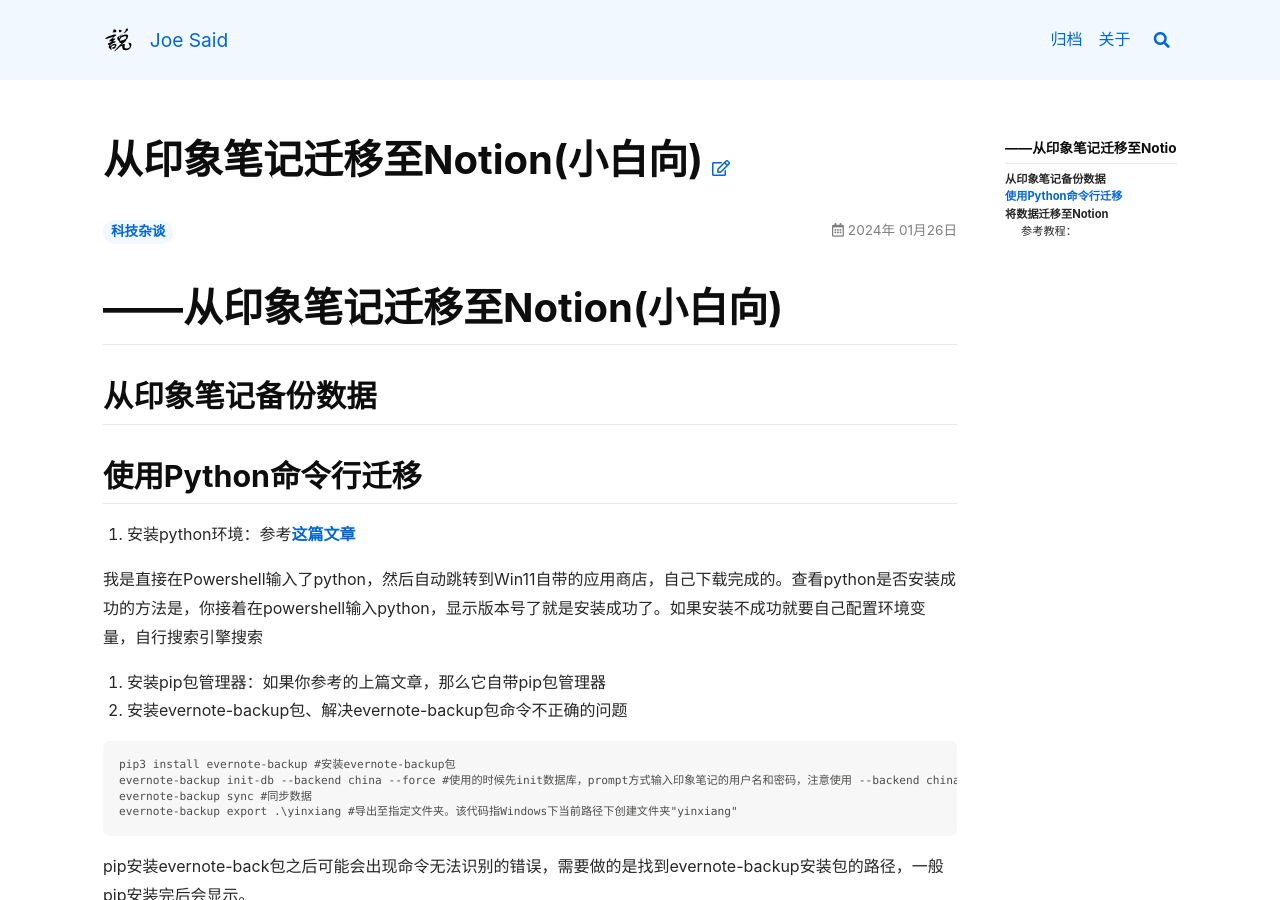
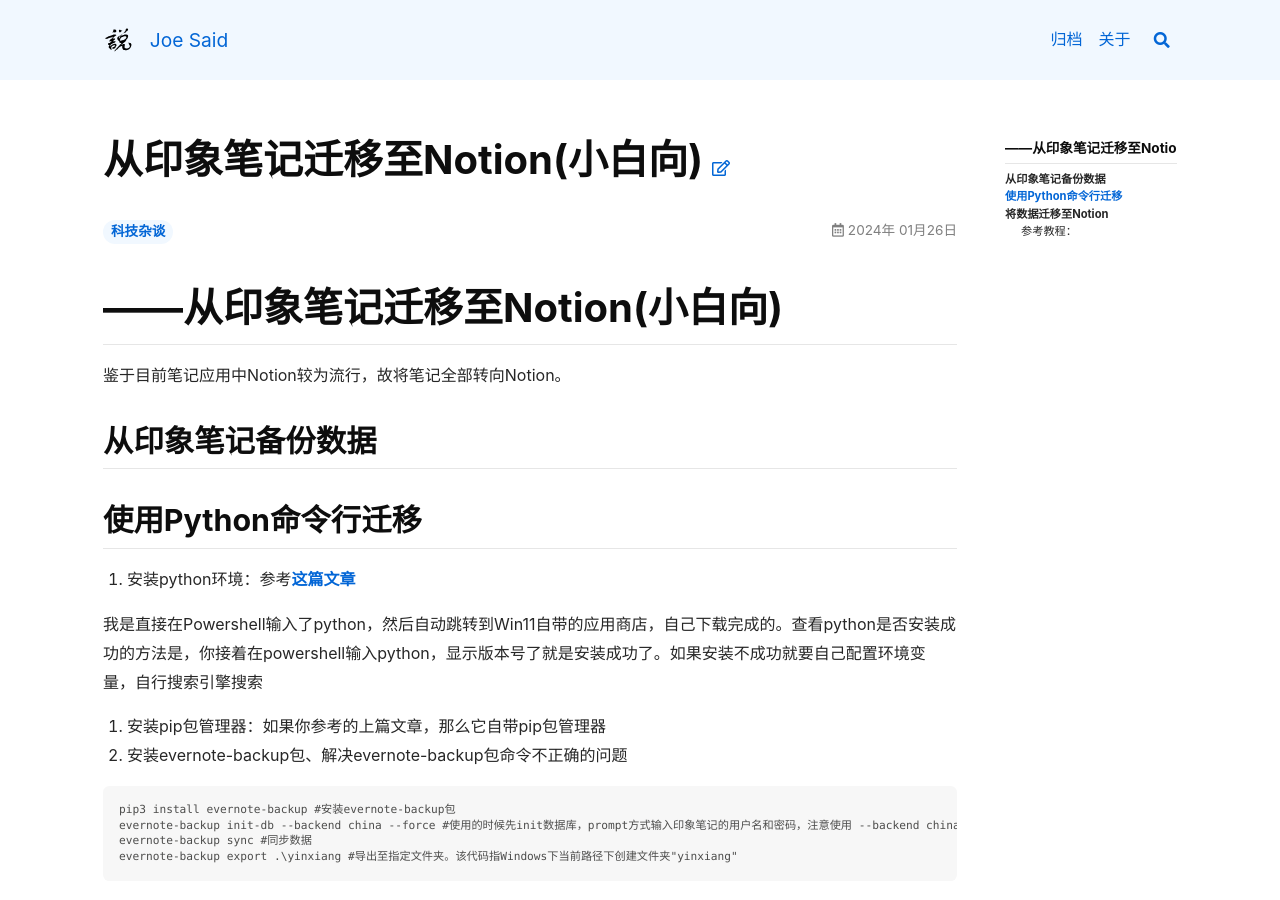
Before and after one commit to ttttinyfish/ttttinyfish.github.io, a Jekyll site: the page built from _posts/2024-01-26-从印象笔记迁移至Notion(小白向).md, in a window 1280 px wide and 900 px high. Built offline with Jekyll 4.4.1, drawn with Linux system fonts in a browser that asks for light colours; nearby versions of some CDN libraries; comment, search, counter and statistics services are not loaded.

Commit message:
Update 2024-01-26-从印象笔记迁移至Notion(小白向).md

```diff
--- a/_posts/2024-01-26-从印象笔记迁移至Notion(小白向).md
+++ b/_posts/2024-01-26-从印象笔记迁移至Notion(小白向).md
@@ -6,7 +6,8 @@ key: 2024-01-26-key
 ---
 
 # ——从印象笔记迁移至Notion(小白向)
-
+鉴于目前笔记应用中Notion较为流行，故将笔记全部转向Notion。
+<!--more-->
 ## **从印象笔记备份数据**
 
 ## 使用Python命令行迁移
```
